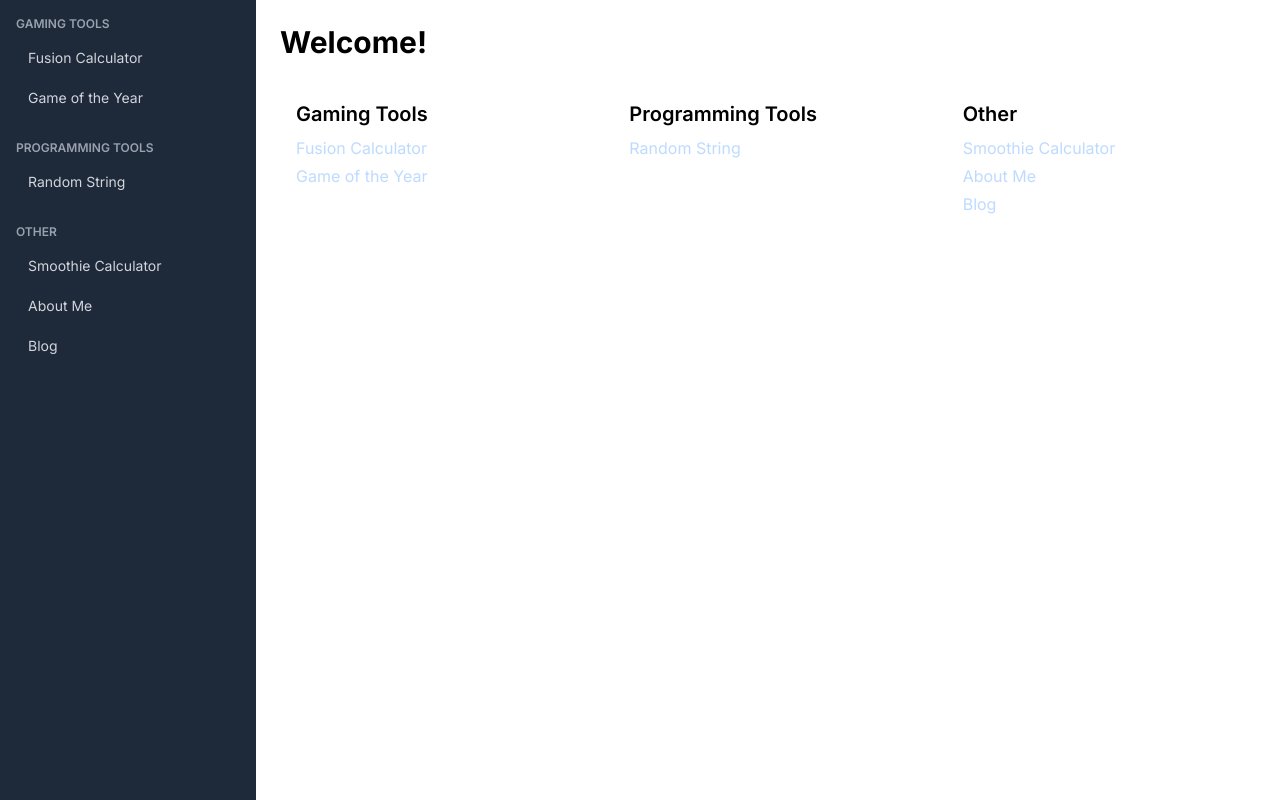
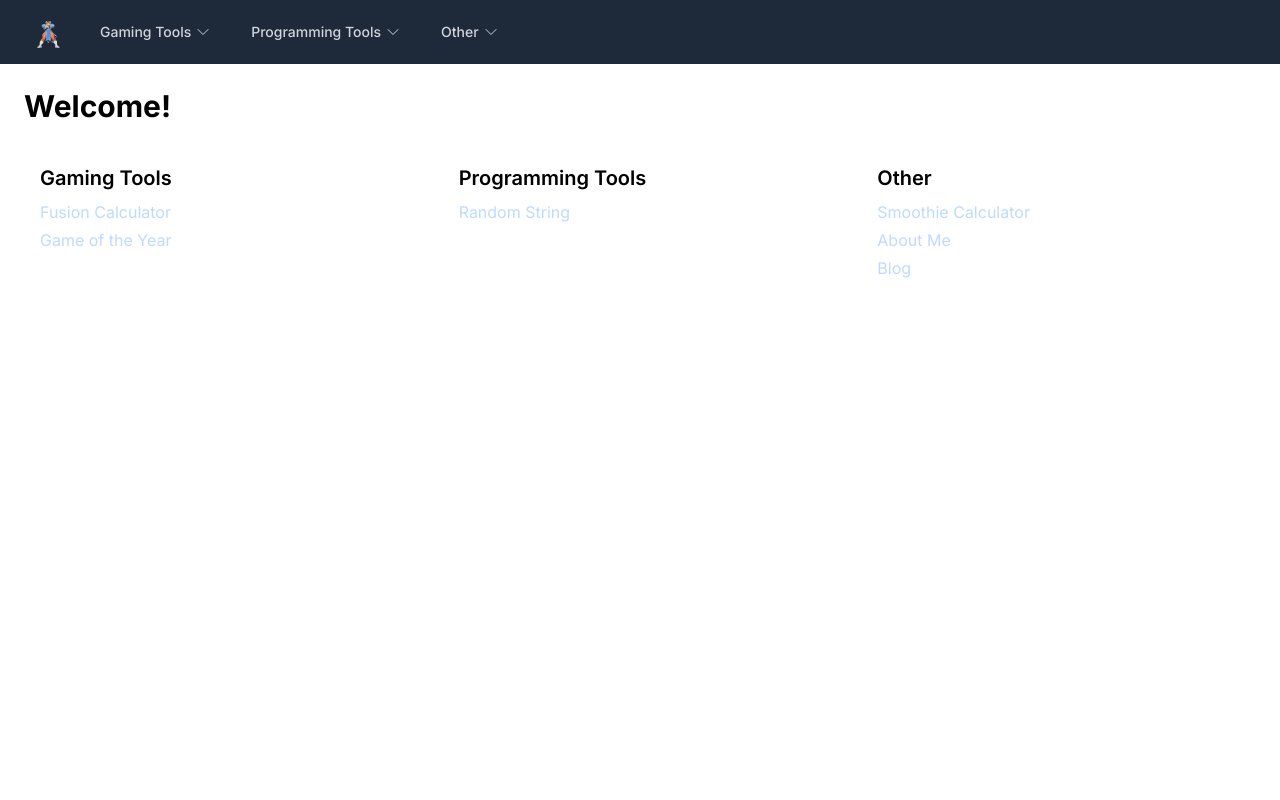
Before and after one commit to samelliottdlt/website, a Next.js app: page / in a window 1280 px wide. Built offline with nearby package versions, Linux system fonts and the light colour scheme.

Commit message:
Replace side nav with dropdown top nav

```diff
--- a/app/layout.tsx
+++ b/app/layout.tsx
@@ -1,7 +1,7 @@
 import "../styles/globals.css";
 import { Analytics } from "@vercel/analytics/react";
 import { Inter } from "next/font/google";
-import SideNav from "../components/SideNav";
+import Navbar from "../components/Navbar";
 
 export const metadata = {
   title: "Sam's Fun House",
@@ -26,8 +26,8 @@ export default function RootLayout({
   return (
     <html lang="en">
       <body className={inter.className}>
-        <div className="flex h-screen overflow-hidden">
-          <SideNav />
+        <div className="flex flex-col h-screen overflow-hidden">
+          <Navbar />
           <main className="flex-1 overflow-y-auto">{children}</main>
         </div>
       </body>
--- /dev/null
+++ b/components/Navbar.tsx
@@ -0,0 +1,131 @@
+"use client";
+
+import { Disclosure, Menu, Transition } from "@headlessui/react";
+import {
+  Bars3Icon,
+  XMarkIcon,
+  ChevronDownIcon,
+} from "@heroicons/react/24/outline";
+import Link from "next/link";
+import Image from "next/image";
+import { usePathname } from "next/navigation";
+import { Fragment } from "react";
+import { classNames } from "../lib/util";
+import { navCategories } from "../lib/navigation";
+
+export default function Navbar() {
+  const pathName = usePathname();
+
+  const linkClasses = (current: boolean) =>
+    classNames(
+      current
+        ? "bg-gray-900 text-white"
+        : "text-gray-300 hover:bg-gray-700 hover:text-white",
+      "block px-3 py-2 rounded-md text-sm",
+    );
+
+  return (
+    <Disclosure as="nav" className="bg-gray-800">
+      {({ open }) => (
+        <>
+          <div className="mx-auto max-w-7xl px-2 sm:px-6 lg:px-8">
+            <div className="relative flex h-16 items-center justify-between">
+              <div className="absolute inset-y-0 left-0 flex items-center sm:hidden">
+                <Disclosure.Button className="inline-flex items-center justify-center rounded-md p-2 text-gray-400 hover:bg-gray-700 hover:text-white focus:outline-none focus:ring-2 focus:ring-inset focus:ring-white">
+                  <span className="sr-only">Open main menu</span>
+                  {open ? (
+                    <XMarkIcon className="block h-6 w-6" aria-hidden="true" />
+                  ) : (
+                    <Bars3Icon className="block h-6 w-6" aria-hidden="true" />
+                  )}
+                </Disclosure.Button>
+              </div>
+              <div className="flex flex-1 items-center justify-center sm:items-stretch sm:justify-start">
+                <div className="flex flex-shrink-0 items-center">
+                  <Link href="/">
+                    <Image
+                      className="h-8 w-auto"
+                      src="/chunli.webp"
+                      alt="Chun-Li"
+                      width={32}
+                      height={32}
+                    />
+                  </Link>
+                </div>
+                <div className="hidden sm:ml-6 sm:flex sm:space-x-4">
+                  {navCategories.map((category) => (
+                    <Menu as="div" className="relative" key={category.name}>
+                      <Menu.Button className="inline-flex items-center px-3 py-2 text-sm font-medium text-gray-300 hover:bg-gray-700 hover:text-white rounded-md">
+                        {category.name}
+                        <ChevronDownIcon
+                          className="ml-1 h-4 w-4"
+                          aria-hidden="true"
+                        />
+                      </Menu.Button>
+                      <Transition
+                        as={Fragment}
+                        enter="transition ease-out duration-100"
+                        enterFrom="transform opacity-0 scale-95"
+                        enterTo="transform opacity-100 scale-100"
+                        leave="transition ease-in duration-75"
+                        leaveFrom="transform opacity-100 scale-100"
+                        leaveTo="transform opacity-0 scale-95"
+                      >
+                        <Menu.Items className="absolute z-10 mt-2 w-48 origin-top-left rounded-md bg-white py-1 shadow-lg ring-1 ring-black ring-opacity-5 focus:outline-none">
+                          {category.items.map((item) => {
+                            const current = pathName === item.href;
+                            return (
+                              <Menu.Item key={item.name}>
+                                {({ active }) => (
+                                  <Link
+                                    href={item.href}
+                                    className={classNames(
+                                      active ? "bg-gray-100" : "",
+                                      "block px-4 py-2 text-sm text-gray-700",
+                                      current && "font-semibold",
+                                    )}
+                                  >
+                                    {item.name}
+                                  </Link>
+                                )}
+                              </Menu.Item>
+                            );
+                          })}
+                        </Menu.Items>
+                      </Transition>
+                    </Menu>
+                  ))}
+                </div>
+              </div>
+            </div>
+          </div>
+
+          <Disclosure.Panel className="sm:hidden">
+            <div className="space-y-1 px-2 pt-2 pb-3">
+              {navCategories.map((category) => (
+                <div key={category.name} className="mb-2">
+                  <p className="px-3 py-2 text-xs font-semibold text-gray-400 uppercase">
+                    {category.name}
+                  </p>
+                  {category.items.map((item) => {
+                    const current = pathName === item.href;
+                    return (
+                      <Disclosure.Button
+                        key={item.name}
+                        as={Link}
+                        href={item.href}
+                        className={linkClasses(current)}
+                      >
+                        {item.name}
+                      </Disclosure.Button>
+                    );
+                  })}
+                </div>
+              ))}
+            </div>
+          </Disclosure.Panel>
+        </>
+      )}
+    </Disclosure>
+  );
+}
--- a/components/SideNav.tsx
+++ /dev/null
@@ -1,83 +0,0 @@
-"use client";
-
-import { Disclosure } from "@headlessui/react";
-import { Bars3Icon, XMarkIcon } from "@heroicons/react/24/outline";
-import Link from "next/link";
-import { usePathname } from "next/navigation";
-import { classNames } from "../lib/util";
-import { navCategories } from "../lib/navigation";
-
-export default function SideNav() {
-  const pathName = usePathname();
-
-  const linkClasses = (current: boolean) =>
-    classNames(
-      current
-        ? "bg-gray-900 text-white"
-        : "text-gray-300 hover:bg-gray-700 hover:text-white",
-      "block px-3 py-2 rounded-md text-sm",
-    );
-
-  return (
-    <Disclosure as="nav" className="bg-gray-800 h-screen">
-      {({ open }) => (
-        <>
-          <div className="sm:hidden p-2 flex items-center justify-between">
-            <Disclosure.Button className="text-gray-400 hover:text-white">
-              <span className="sr-only">Open main menu</span>
-              {open ? (
-                <XMarkIcon className="block h-6 w-6" aria-hidden="true" />
-              ) : (
-                <Bars3Icon className="block h-6 w-6" aria-hidden="true" />
-              )}
-            </Disclosure.Button>
-          </div>
-          <div className="hidden sm:block p-4 w-[20vw] max-w-xs">
-            {navCategories.map((category) => (
-              <div key={category.name} className="mb-6">
-                <h3 className="text-gray-400 uppercase text-xs font-semibold mb-2">
-                  {category.name}
-                </h3>
-                <ul className="space-y-1">
-                  {category.items.map((item) => {
-                    const current = pathName === item.href;
-                    return (
-                      <li key={item.name}>
-                        <Link href={item.href} className={linkClasses(current)}>
-                          {item.name}
-                        </Link>
-                      </li>
-                    );
-                  })}
-                </ul>
-              </div>
-            ))}
-          </div>
-
-          <Disclosure.Panel className="sm:hidden p-4">
-            {navCategories.map((category) => (
-              <div key={category.name} className="mb-4">
-                <h3 className="text-gray-400 uppercase text-xs font-semibold mb-2">
-                  {category.name}
-                </h3>
-                {category.items.map((item) => {
-                  const current = pathName === item.href;
-                  return (
-                    <Disclosure.Button
-                      key={item.name}
-                      as={Link}
-                      href={item.href}
-                      className={linkClasses(current)}
-                    >
-                      {item.name}
-                    </Disclosure.Button>
-                  );
-                })}
-              </div>
-            ))}
-          </Disclosure.Panel>
-        </>
-      )}
-    </Disclosure>
-  );
-}
```
